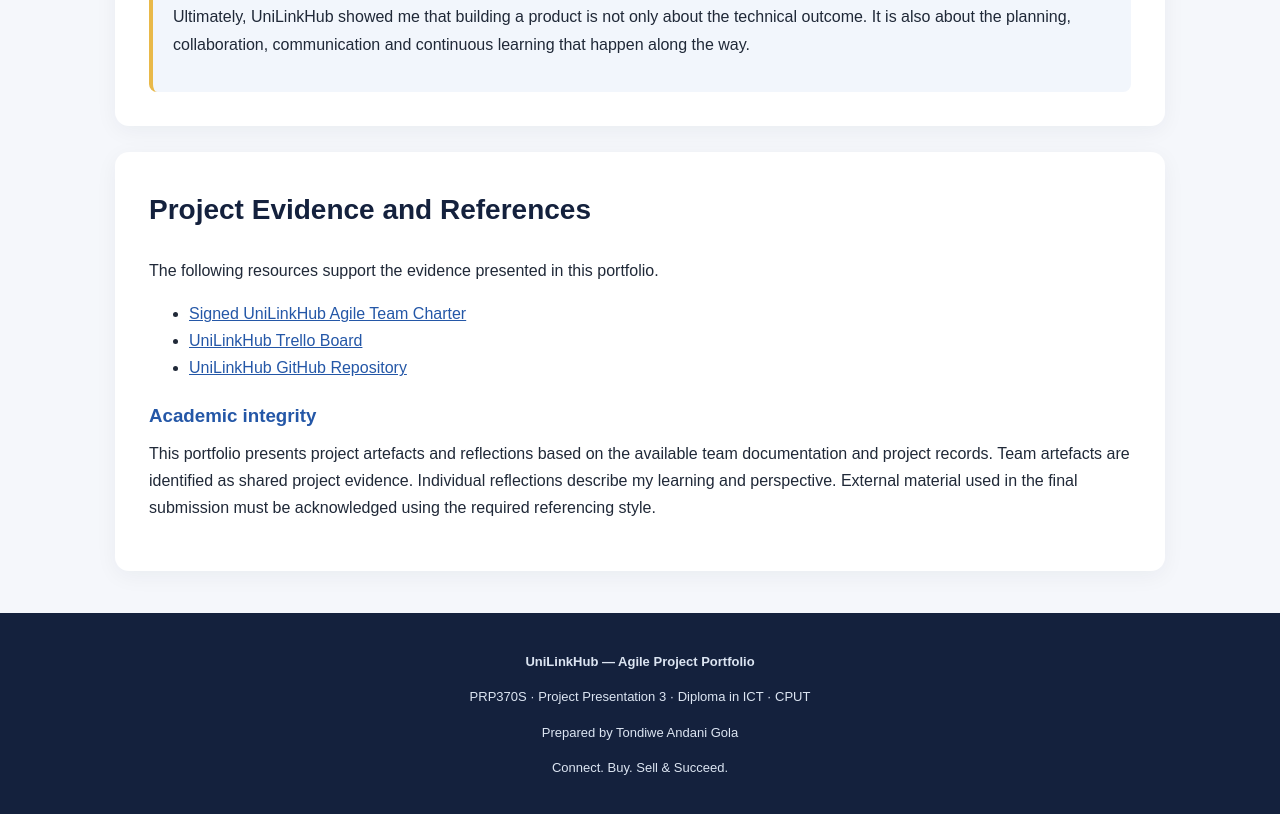
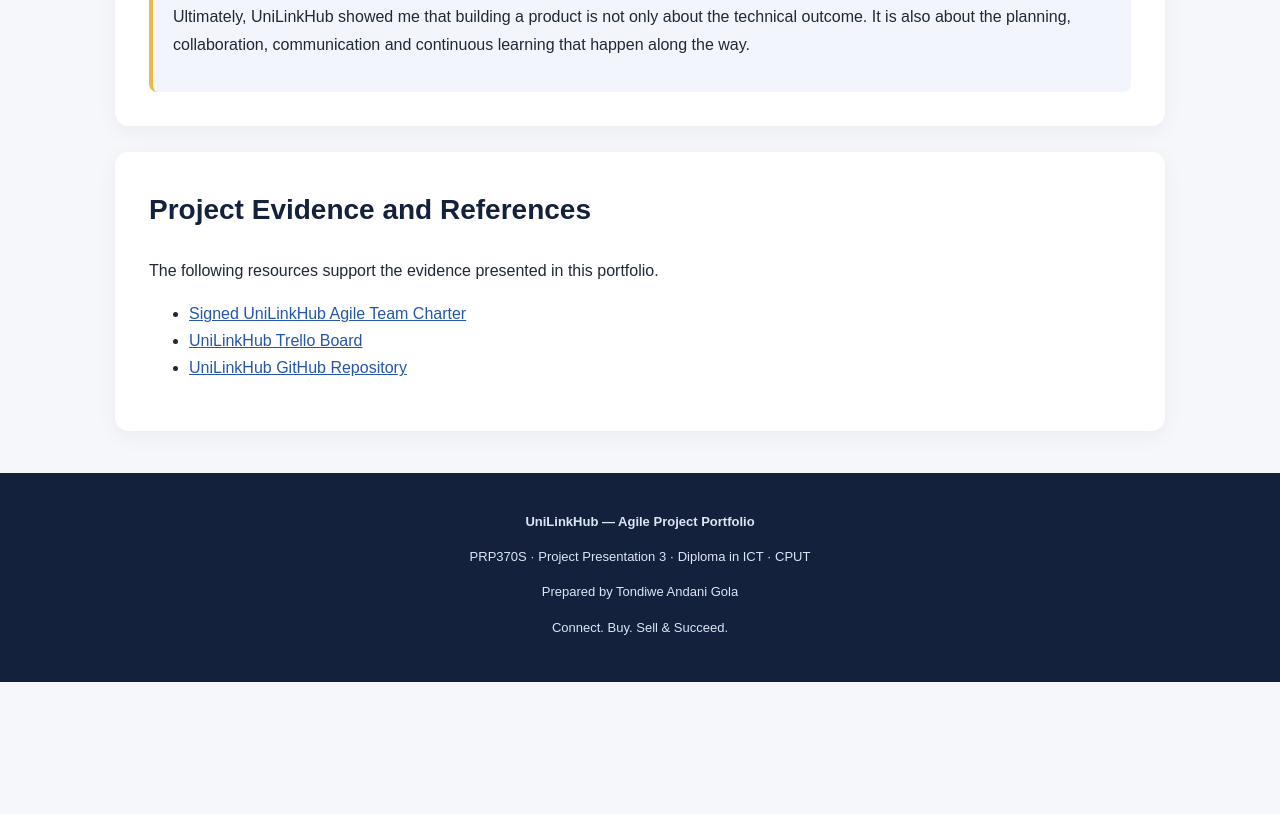
Before and after one commit to andanigola97/work-readiness-portfolio, a plain HTML site: page unilinkhub.html in a window 1280 px wide. Shown: the part 10144-10958 px from the top of the page. After the commit the page ends 10826 px from the top, so only its background shows below. Drawn offline with Linux system fonts and the light colour scheme.

Commit message:
Update unilinkhub.html

```diff
--- a/unilinkhub.html
+++ b/unilinkhub.html
@@ -775,16 +775,6 @@
     </li>
   </ul>
 
-  <h3>Academic integrity</h3>
-  <p>
-    This portfolio presents project artefacts and reflections
-    based on the available team documentation and project
-    records. Team artefacts are identified as shared project
-    evidence. Individual reflections describe my learning
-    and perspective. External material used in the final
-    submission must be acknowledged using the required
-    referencing style.
-  </p>
 </section>
 
 </main>
```
